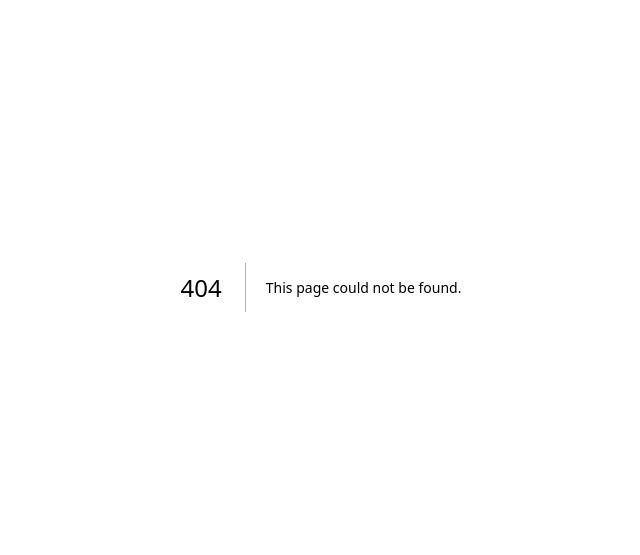
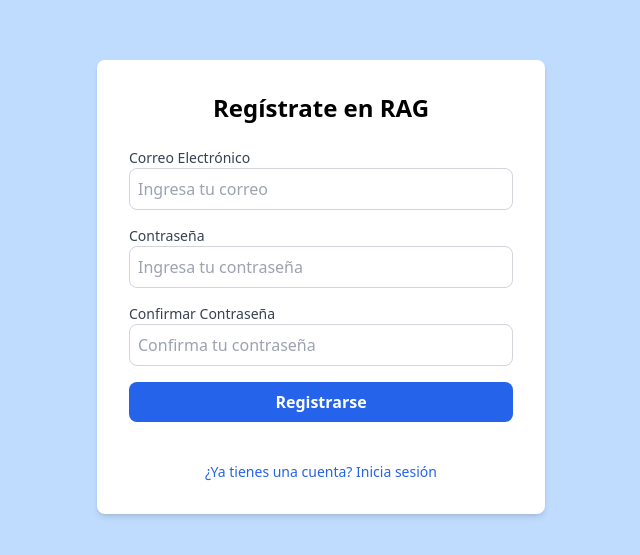
Before and after one commit to andresCardonaMillan/Rag-App-Nextjs, a Next.js app: page /register in a window 1280 px wide. Before the commit this address had no page. Shown: the part 113-668 px from the top of the page, without its empty margins (319-959 px from the left). Built offline with nearby package versions, Linux system fonts and the light colour scheme.

Commit message:
Added Login and Register

```diff
--- a/components/Login.jsx
+++ /dev/null
@@ -1,20 +0,0 @@
-import React from 'react'
-import Google from "@/public/icons/Google";
-import {  signIn } from "next-auth/react"
-
-const Login = () => {
-    return (
-        <div className="bg-blue-400 h-screen w-screen flex items-center">
-            <div className="flex justify-center w-full">
-                <div className="bg-white rounded-xl w-[400px] h-[450px] flex justify-center items-center">
-                    <div className="flex-row text-center">
-                        <h1 className="text-3xl font-bold mb-64">RAG - JSON's</h1>
-                        <button onClick={() => signIn('google')} className="bg-black text-white p-2 rounded-md flex font-semibold gap-2 hover:bg-black/80"><Google className="size-6" />Login with google</button>
-                    </div>
-                </div>
-            </div>
-        </div>
-    )
-}
-
-export default Login
--- a/pages/index.js
+++ b/pages/index.js
@@ -1,6 +1,6 @@
 import { BurbleChat } from "@/components/BurbleChat";
 import { Chat } from "@/components/Chat";
-import Login from "@/components/Login";
+import Login from "@/pages/login";
 import Google from "@/public/icons/Google";
 import { useSession, signIn, signOut } from "next-auth/react"
 import  Main  from "@/components/Main.jsx";
--- /dev/null
+++ b/pages/login.js
@@ -0,0 +1,85 @@
+import { useState } from 'react';
+import { signIn } from 'next-auth/react';
+import Google from "@/public/icons/Google";
+import { useRouter } from 'next/router';
+
+export default function Login() {
+  const [email, setEmail] = useState('');
+  const [password, setPassword] = useState('');
+  const router = useRouter();
+
+  const handleLogin = async (e) => {
+    e.preventDefault();
+    const result = await signIn('credentials', { email, password, redirect: false });
+
+    if (result.ok) {
+      router.push('/'); // Redirige a la página deseada después de iniciar sesión
+    } else {
+      alert('Login failed');
+    }
+  };
+
+  const handleRegister = () => {
+    router.push('/register'); // Redirige a la página de registro
+  };
+
+  return (
+    <div className="flex items-center justify-center min-h-screen bg-blue-200">
+      <div className="w-full max-w-md p-8 space-y-6 bg-white rounded-lg shadow-md">
+        <h2 className="text-2xl font-bold text-center">Bienvenido a RAG</h2>
+
+        <form className="space-y-4" onSubmit={handleLogin}>
+          <div>
+            <label className="block text-sm font-medium text-gray-700">Correo Electrónico</label>
+            <input
+              type="email"
+              value={email}
+              onChange={(e) => setEmail(e.target.value)}
+              required
+              className="w-full p-2 border border-gray-300 rounded-lg focus:outline-none focus:ring focus:ring-blue-200"
+              placeholder="Ingresa tu correo"
+            />
+          </div>
+
+          <div>
+            <label className="block text-sm font-medium text-gray-700">Contraseña</label>
+            <input
+              type="password"
+              value={password}
+              onChange={(e) => setPassword(e.target.value)}
+              required
+              className="w-full p-2 border border-gray-300 rounded-lg focus:outline-none focus:ring focus:ring-blue-200"
+              placeholder="Ingresa tu contraseña"
+            />
+          </div>
+
+          <button
+            type="submit"
+            className="w-full py-2 font-bold text-white bg-blue-600 rounded-lg hover:bg-blue-700 focus:outline-none focus:ring focus:ring-blue-200"
+          >
+            Iniciar Sesión
+          </button>
+        </form>
+
+        <div className="flex items-center justify-between">
+          <span className="text-sm text-gray-600">¿No tienes una cuenta?</span>
+          <button
+            onClick={handleRegister}
+            className="text-sm font-medium text-blue-600 hover:underline focus:outline-none"
+          >
+            Regístrate
+          </button>
+        </div>
+
+        <div className="flex items-center justify-center">
+          <button
+            className="flex items-center justify-center w-full p-2 space-x-2 border border-gray-300 rounded-lg focus:outline-none focus:ring focus:ring-blue-200"
+          >
+            <Google />
+            <span>Iniciar sesión con Google</span>
+          </button>
+        </div>
+      </div>
+    </div>
+  );
+}
--- /dev/null
+++ b/pages/register.js
@@ -0,0 +1,102 @@
+import { useState } from 'react';
+import { useRouter } from 'next/router';
+
+export default function Register() {
+  const [email, setEmail] = useState('');
+  const [password, setPassword] = useState('');
+  const [confirmPassword, setConfirmPassword] = useState('');
+  const router = useRouter();
+
+  const handleRegister = async (e) => {
+    e.preventDefault();
+
+    // Validación simple de contraseñas
+    if (password !== confirmPassword) {
+      alert('Las contraseñas no coinciden');
+      return;
+    }
+
+    // Lógica de registro
+    try {
+      const res = await fetch('/api/auth/register', {
+        method: 'POST',
+        headers: {
+          'Content-Type': 'application/json',
+        },
+        body: JSON.stringify({ email, password }),
+      });
+
+      if (res.ok) {
+        alert('Registro exitoso');
+        router.push('/'); // Redirige a la página de inicio o de login después del registro
+      } else {
+        alert('Error en el registro');
+      }
+    } catch (error) {
+      console.error('Error:', error);
+      alert('Error en el registro');
+    }
+  };
+
+  return (
+    <div className="flex items-center justify-center min-h-screen bg-blue-200">
+      <div className="w-full max-w-md p-8 space-y-6 bg-white rounded-lg shadow-md">
+        <h2 className="text-2xl font-bold text-center">Regístrate en RAG</h2>
+
+        <form className="space-y-4" onSubmit={handleRegister}>
+          <div>
+            <label className="block text-sm font-medium text-gray-700">Correo Electrónico</label>
+            <input
+              type="email"
+              value={email}
+              onChange={(e) => setEmail(e.target.value)}
+              required
+              className="w-full p-2 border border-gray-300 rounded-lg focus:outline-none focus:ring focus:ring-blue-200"
+              placeholder="Ingresa tu correo"
+            />
+          </div>
+
+          <div>
+            <label className="block text-sm font-medium text-gray-700">Contraseña</label>
+            <input
+              type="password"
+              value={password}
+              onChange={(e) => setPassword(e.target.value)}
+              required
+              className="w-full p-2 border border-gray-300 rounded-lg focus:outline-none focus:ring focus:ring-blue-200"
+              placeholder="Ingresa tu contraseña"
+            />
+          </div>
+
+          <div>
+            <label className="block text-sm font-medium text-gray-700">Confirmar Contraseña</label>
+            <input
+              type="password"
+              value={confirmPassword}
+              onChange={(e) => setConfirmPassword(e.target.value)}
+              required
+              className="w-full p-2 border border-gray-300 rounded-lg focus:outline-none focus:ring focus:ring-blue-200"
+              placeholder="Confirma tu contraseña"
+            />
+          </div>
+
+          <button
+            type="submit"
+            className="w-full py-2 font-bold text-white bg-blue-600 rounded-lg hover:bg-blue-700 focus:outline-none focus:ring focus:ring-blue-200"
+          >
+            Registrarse
+          </button>
+        </form>
+
+        <div className="flex items-center justify-center pt-4">
+          <button
+            onClick={() => router.push('/')}
+            className="text-sm font-medium text-blue-600 hover:underline focus:outline-none"
+          >
+            ¿Ya tienes una cuenta? Inicia sesión
+          </button>
+        </div>
+      </div>
+    </div>
+  );
+}
```
Also changed, not shown: package.json (+6 -6 lines), 1 other file (tests, documents, lock files or other folders).
